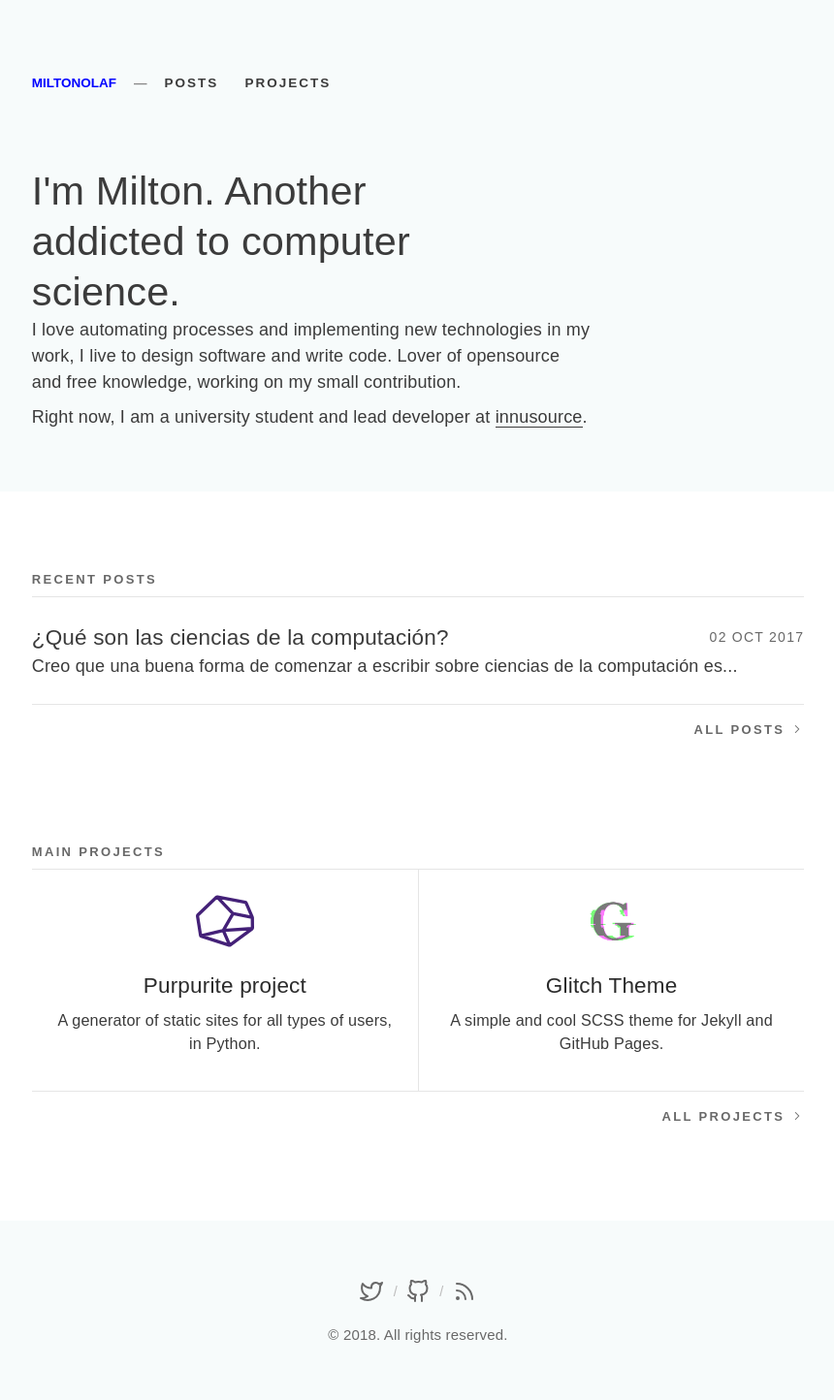
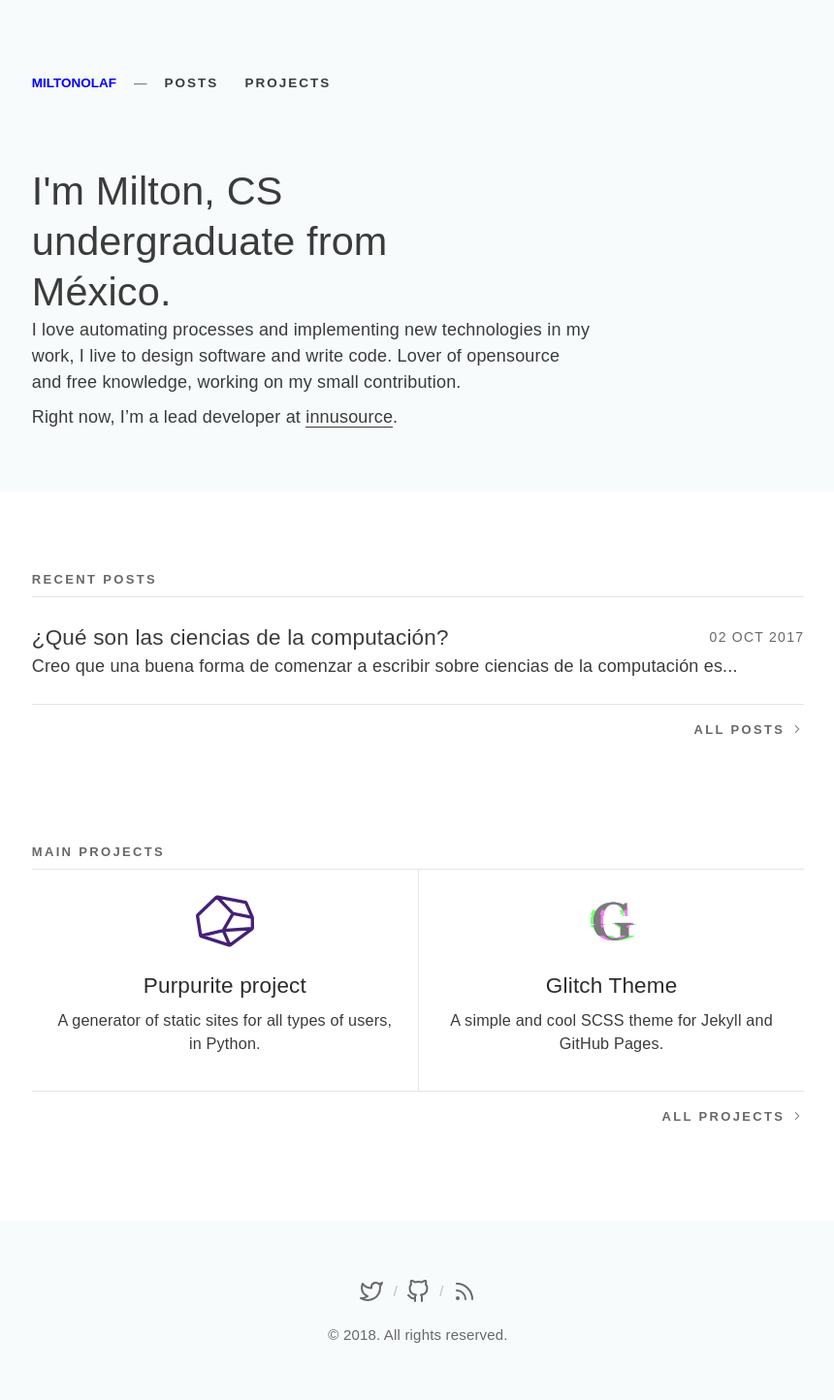
Before and after one commit to MiltonOlaf/miltonolaf.github.io, a Jekyll site: the page built from index.html, in a window 1280 px wide. Shown: the whole page at 97% size, without its empty margins (209-1069 px from the left). Built offline with Jekyll 4.4.1, drawn with Linux system fonts in a browser that asks for light colours; some web fonts are replaced.

Commit message:
update info

```diff
--- a/index.html
+++ b/index.html
@@ -4,13 +4,13 @@ title: Home
 ---
 <div class="hero">
   <div class="container">
-    <h1>I'm Milton. Another addicted to computer science.</h1>
+    <h1>I'm Milton, CS undergraduate from México.</h1>
     <p>
       I love automating processes and implementing new technologies in my work, I live to design software and write code.
       Lover of opensource and free knowledge, working on my small contribution.
     </p>
     <p>
-      Right now, I am a university student and lead developer at <a href="//innusource.xyz" target="_blank" title="A small development team">innusource</a>.
+      Right now, I’m a lead developer at <a href="//innusource.xyz" target="_blank" title="A small development team">innusource</a>.
     </p>
   </div>
 </div>
```
